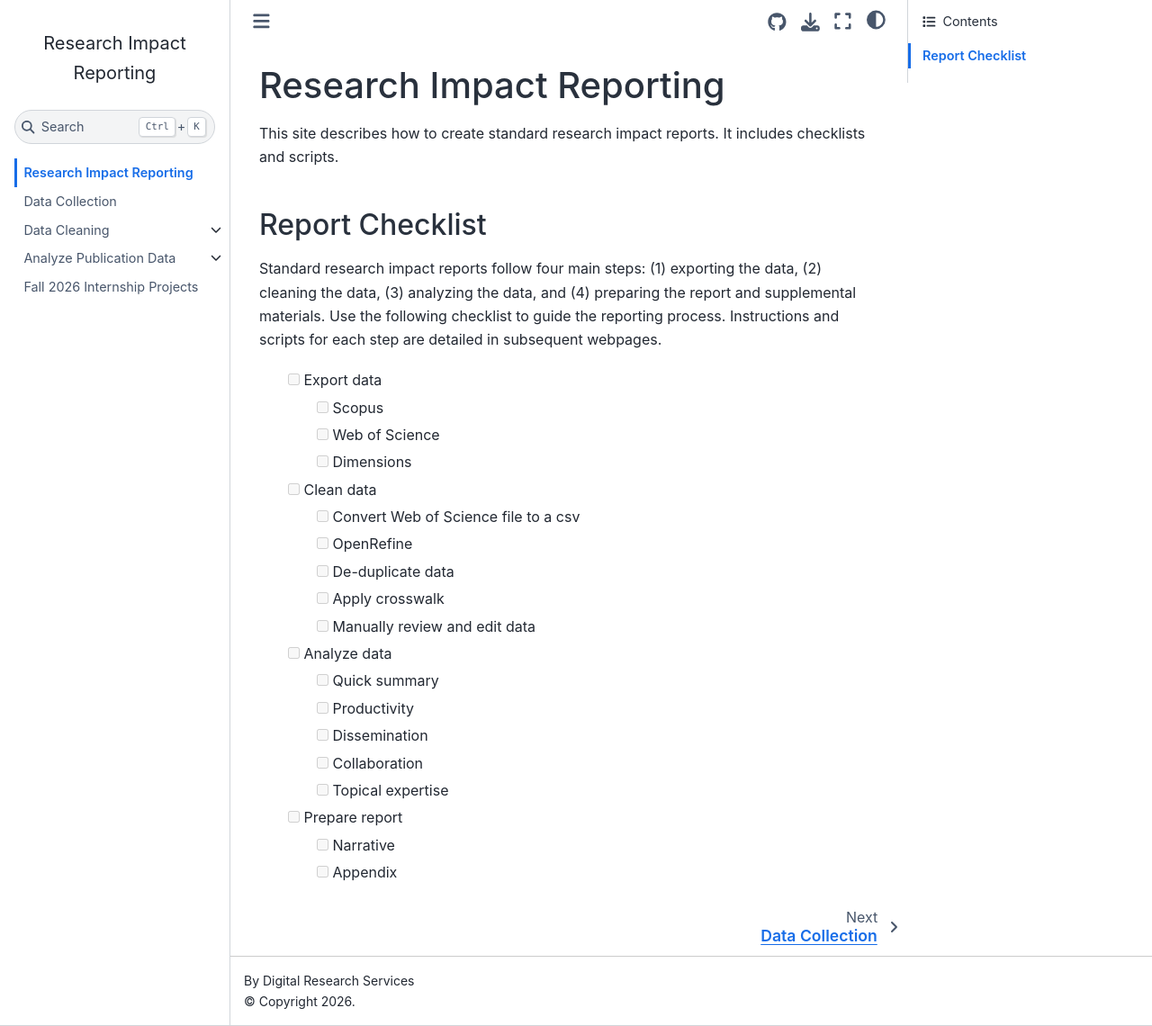
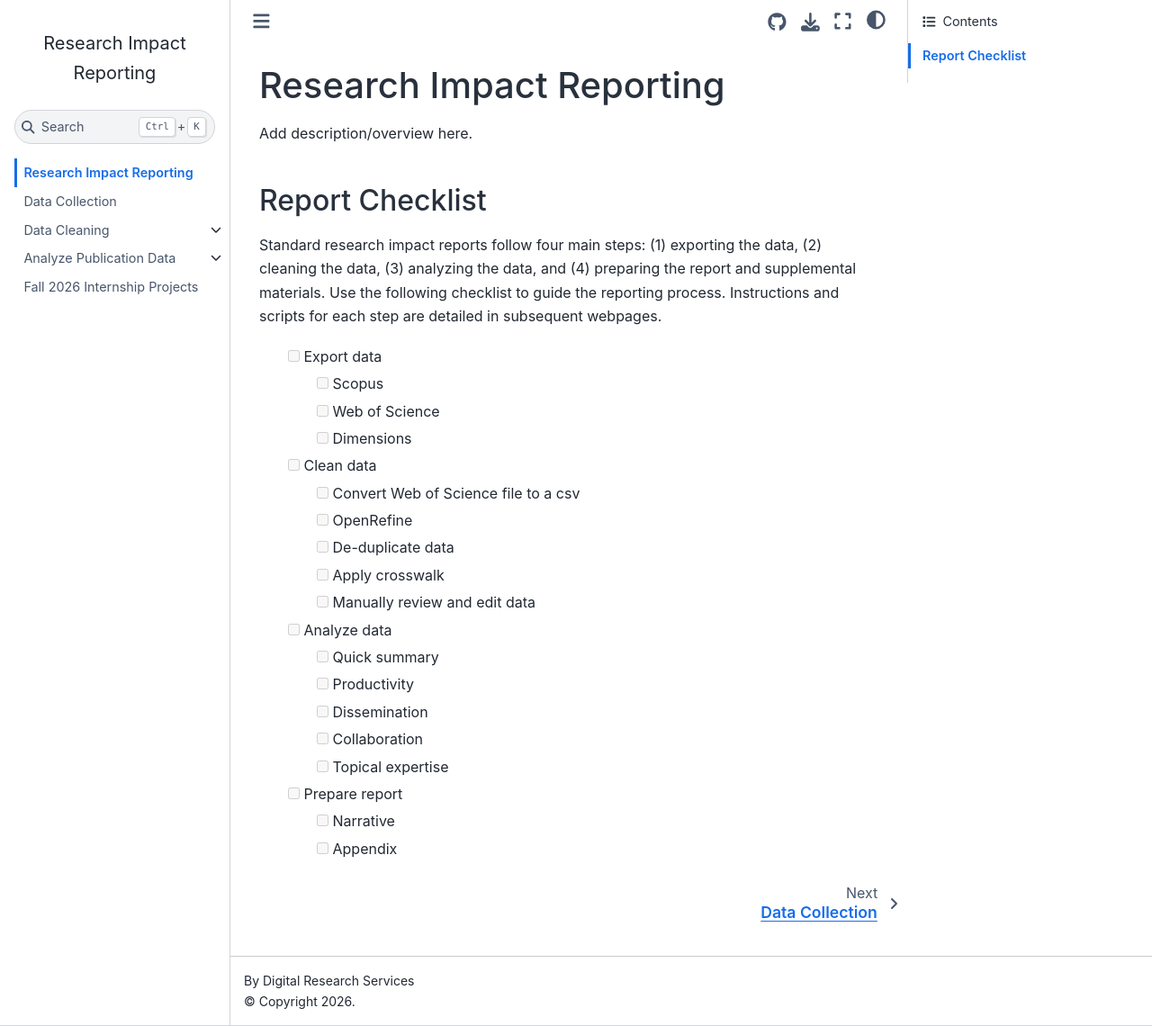
Before and after one commit to vvlooking/research-impact, a Jupyter Book: the page built from website/intro.md, in a window 1280 px wide and 1140 px high. Shown: the whole window at 90% size. Built offline with Jupyter Book 1.0.4 settings and Sphinx 7.4.7 and the Sphinx Book theme 1.1.4, drawn with Linux system fonts in a browser that asks for light colours.

Commit message:
Revise intro section for content update
Updated the introduction section to prompt for a description or overview.

```diff
--- a/website/intro.md
+++ b/website/intro.md
@@ -1,5 +1,5 @@
 # Research Impact Reporting
-This site describes how to create standard research impact reports. It includes checklists and scripts.
+Add description/overview here.
 
 ## Report Checklist
 Standard research impact reports follow four main steps: (1) exporting the data, (2) cleaning the data, (3) analyzing the data, and (4) preparing the report and supplemental materials. Use the following checklist to guide the reporting process. Instructions and scripts for each step are detailed in subsequent webpages.
```
